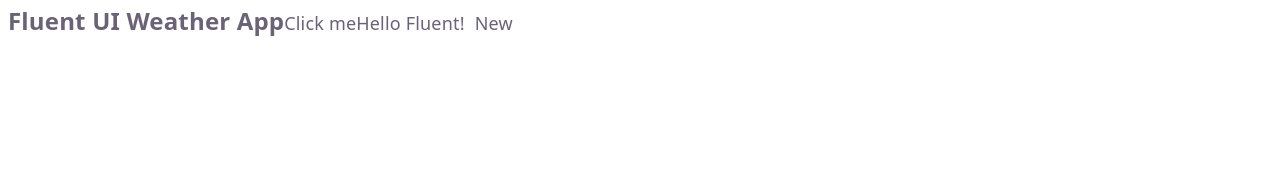
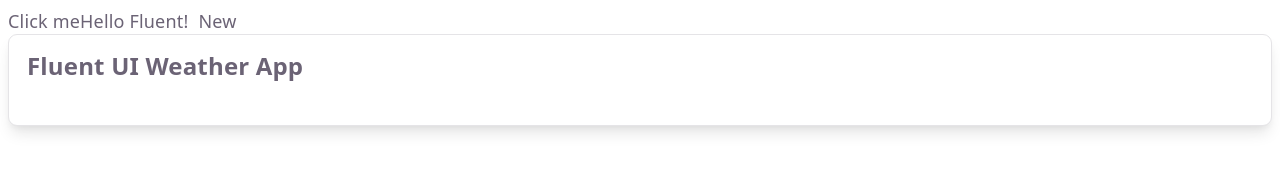
Before and after one commit to Kennet99/Fluent-UI-Weather-App, a website built with Vite: page FluentUI-Weather-App/index.html in a window 1280 px wide. Built offline with nearby package versions, Linux system fonts and the light colour scheme; what @fluentui/web-components would draw is missing.

Commit message:
Updated search logic and UI

```diff
--- a/FluentUI-Weather-App/index.html
+++ b/FluentUI-Weather-App/index.html
@@ -7,17 +7,14 @@
     <title>fluentui-weather-app</title>
   </head>
   <body>
+    <div id="app"></div>
     <div id="app">
-      <!-- <fluent-button appearance="primary" id="counter">Click me</fluent-button> -->
-      <fluent-text-field
-        id="name"
-        placeholder="Enter your name"
-      ></fluent-text-field>
+      <div id="card"></div>
     </div>
     <script type="module" src="/src/main.ts"></script>
-    <script
+    <!-- <script
       type="module"
       src="https://unpkg.com/@fluentui/web-components@beta"
-    ></script>
+    ></script> -->
   </body>
 </html>
--- a/FluentUI-Weather-App/src/main.ts
+++ b/FluentUI-Weather-App/src/main.ts
@@ -50,11 +50,16 @@ badge.style.marginLeft = "10px";
 app.appendChild(badge);
 
 const input = document.createElement("fluent-text-input") as TextInput;
-input.placeholder = "Search...";
-input.controlSize = "medium";
+input.placeholder = "Search for a city";
+input.controlSize = "large";
 input.appearance = "outline";
-// input.type = "search";
-app.appendChild(input);
+// app.appendChild(input);
+
+// const weatherCard = document.createElement("div");
+const weatherCard = document.getElementById("card") as HTMLDivElement;
+weatherCard.className = "card";
+app.appendChild(weatherCard);
+weatherCard.append(textLabel, input);
 
 // Fetch weather data from OpenWeatherMap API
 // My key:
@@ -66,6 +71,12 @@ const apiKey = "4d8fb5b93d4af21d66a2948710284366";
 
 const inputFieldValue = input.value;
 console.log("Input field value:", inputFieldValue);
+
+// const weatherInfo = document.createElement("div");
+const weatherText = document.createElement("fluent-text") as Text;
+weatherText.innerHTML = "";
+weatherCard.appendChild(weatherText);
+// app.appendChild(weatherInfo);
 
 // Fetch approach with .then() chaining
 /*fetch(apiUrl)
@@ -89,12 +100,6 @@ async function fetchWeatherData(cityName: string) {
     console.log("Weather data:", weatherData);
 
     if (response.ok) {
-      // const weatherData = {
-      //   city: weatherData.name,
-      //   temperature: weatherData.main.temp,
-      //   description: weatherData.weather[0].description,
-      // };
-
       // Destructuring the JSON response to extract relevant weather data
       // const {
       //   name: city,
@@ -111,13 +116,8 @@ async function fetchWeatherData(cityName: string) {
       const weatherDescriptions = weather.map(
         (weatherItem: any) => weatherItem.description,
       );
+      weatherText.textContent = `Weather in ${name}: ${main.temp}°C, ${weatherDescriptions.join(", ")}`;
       console.log("Weather descriptions:", weatherDescriptions);
-
-      const weatherInfo = document.createElement("div");
-      const weatherText = document.createElement("fluent-text") as Text;
-      weatherText.textContent = `Weather in ${name}: ${main.temp}°C, ${weatherDescriptions.join(", ")}`;
-      weatherInfo.appendChild(weatherText);
-      app.appendChild(weatherInfo);
     } else {
       console.error("Error fetching weather data:", weatherData.message);
     }
@@ -127,9 +127,10 @@ async function fetchWeatherData(cityName: string) {
 }
 
 // Event listener to fetch weather data when search is performed
-input.addEventListener("keydown", (event) => {
-  if (event.key === "Enter") {
+input.addEventListener("keydown", (e) => {
+  if (e.key === "Enter") {
     const cityName = input.value.trim();
+    input.value = "";
     fetchWeatherData(cityName);
   }
 });
--- a/FluentUI-Weather-App/src/style.css
+++ b/FluentUI-Weather-App/src/style.css
@@ -29,3 +29,14 @@
     font-size: 16px;
   }
 }
+
+.card {
+  display: flex;
+  flex-direction: column;
+  gap: 0.5rem;
+  padding: 1rem;
+  background: var(--bg);
+  border: 1px solid var(--border);
+  border-radius: 0.5rem;
+  box-shadow: var(--shadow);
+}
```
Also changed, not shown: 1 other file.
